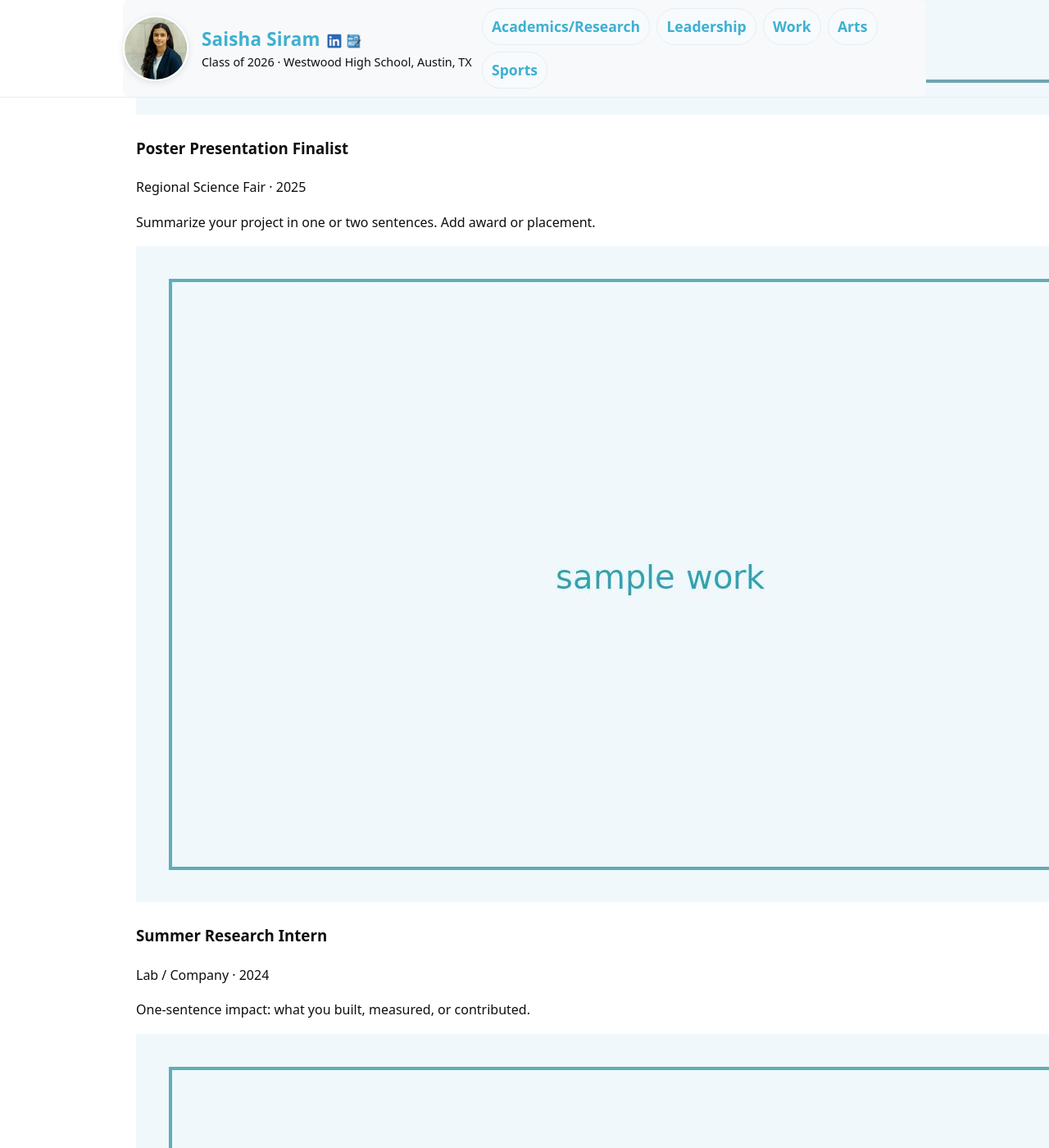
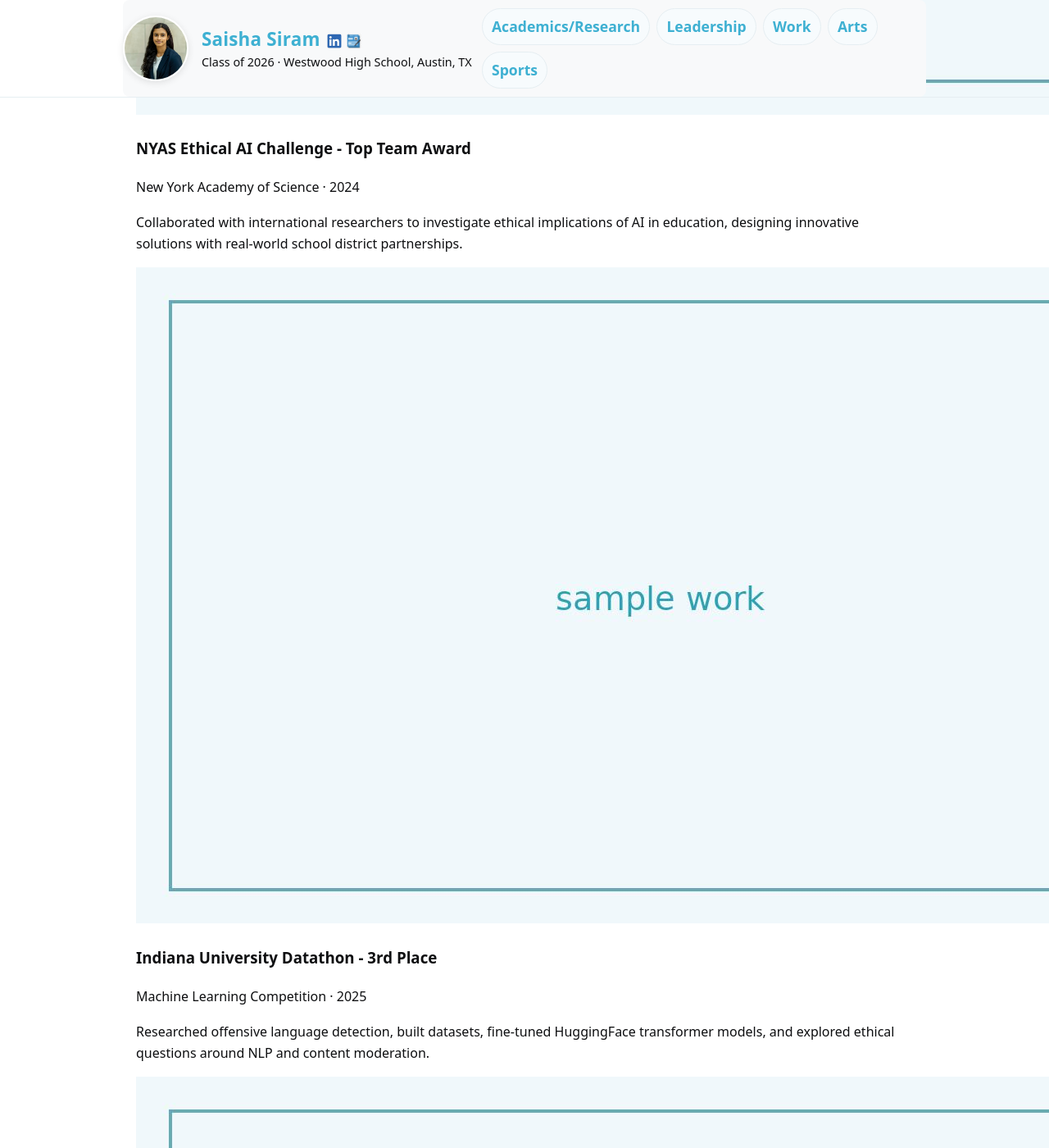
Before and after one commit to saisha08/profile, a Jekyll site: the page built from index.md, in a window 1280 px wide and 1400 px high, scrolled down 977 px. Shown: the whole window at 82% size. Built offline with Jekyll 4.4.1, drawn with Linux system fonts in a browser that asks for light colours; some of the changed text lies outside the part shown.

Commit message:
Restore homepage with actual achievements

```diff
--- a/index.md
+++ b/index.md
@@ -15,27 +15,27 @@ permalink: /
   <h2>Highlights</h2>
   <div class="card-grid">
     <article class="card">
-      <img src="{{ '/assets/img/sample-academics.jpg' | relative_url }}" alt="Poster presentation">
+      <img src="{{ '/assets/img/sample-academics.jpg' | relative_url }}" alt="NYAS Ethical AI Challenge">
       <div class="content">
-        <h3>Poster Presentation Finalist</h3>
-        <div class="meta">Regional Science Fair · 2025</div>
-        <p>Summarize your project in one or two sentences. Add award or placement.</p>
+        <h3>NYAS Ethical AI Challenge - Top Team Award</h3>
+        <div class="meta">New York Academy of Science · 2024</div>
+        <p>Collaborated with international researchers to investigate ethical implications of AI in education, designing innovative solutions with real-world school district partnerships.</p>
       </div>
     </article>
     <article class="card">
-      <img src="{{ '/assets/img/sample-work.jpg' | relative_url }}" alt="Internship photo">
+      <img src="{{ '/assets/img/sample-work.jpg' | relative_url }}" alt="Indiana University Research">
       <div class="content">
-        <h3>Summer Research Intern</h3>
-        <div class="meta">Lab / Company · 2024</div>
-        <p>One‑sentence impact: what you built, measured, or contributed.</p>
+        <h3>Indiana University Datathon - 3rd Place</h3>
+        <div class="meta">Machine Learning Competition · 2025</div>
+        <p>Researched offensive language detection, built datasets, fine-tuned HuggingFace transformer models, and explored ethical questions around NLP and content moderation.</p>
       </div>
     </article>
     <article class="card">
-      <img src="{{ '/assets/img/sample-arts.jpg' | relative_url }}" alt="Artwork photo">
+      <img src="{{ '/assets/img/sample-arts.jpg' | relative_url }}" alt="Medical Research">
       <div class="content">
-        <h3>National Scholastic Art Honorable Mention</h3>
-        <div class="meta">Mixed Media · 2024</div>
-        <p>Brief description of the piece or series.</p>
+        <h3>RoundPier Medical Competition</h3>
+        <div class="meta">Medical Research · 2023</div>
+        <p>Authored comprehensive literary review on rheumatoid arthritis, analyzing hormonal, genetic, and physiological differences between males and females in RA development and treatment.</p>
       </div>
     </article>
   </div>
```
